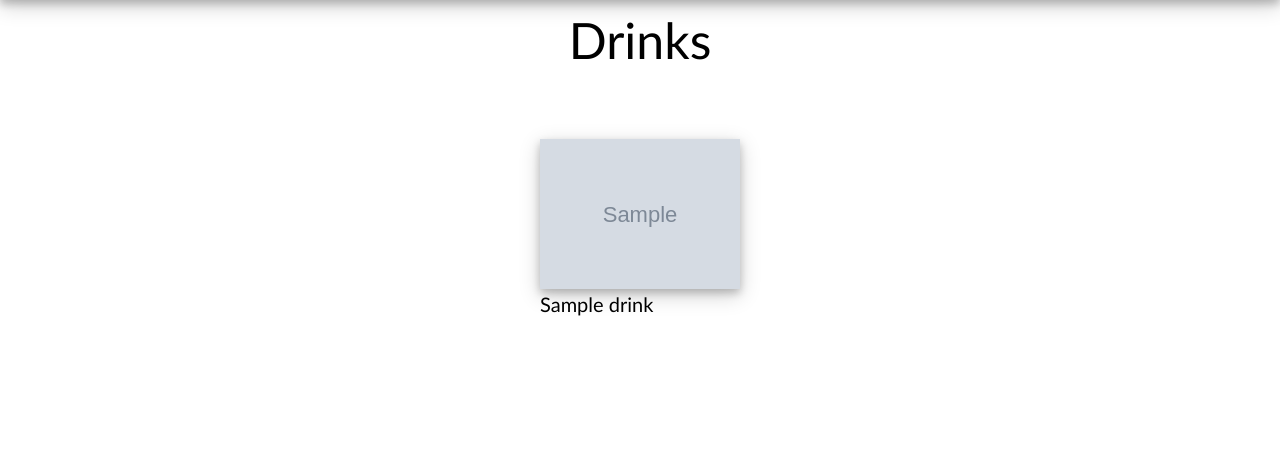
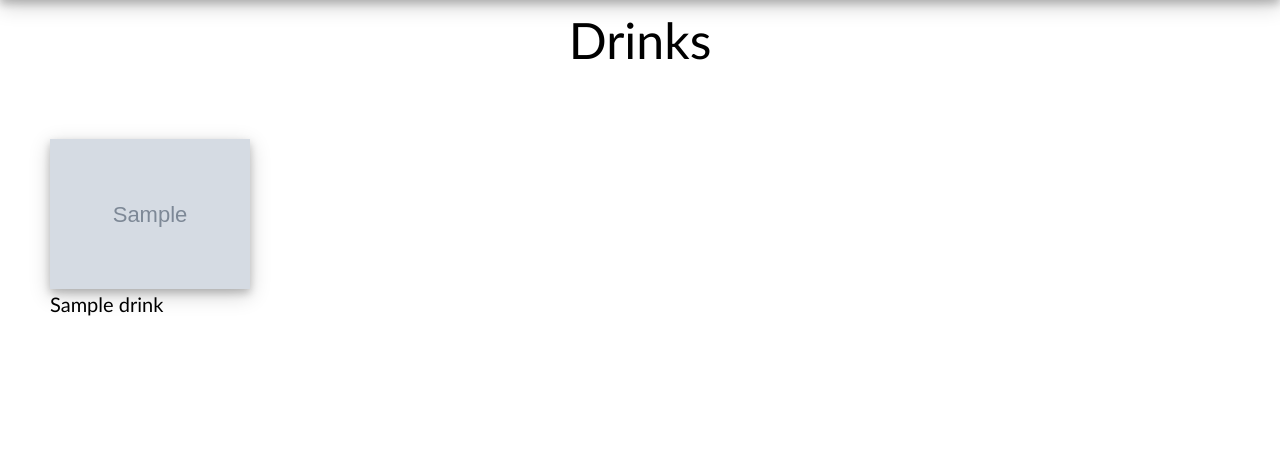
Before and after one commit to wkrause1/sweet-savory-website, a Django app: page /drinks/ in a window 1280 px wide. Shown: the part 960-1430 px from the top of the page. Run offline with Django 3.2, Linux system fonts and the light colour scheme; tables that the repository leaves empty hold one stand-in row (values such as "Sample post"); grey boxes marked "Sample" are stand-in pictures.

Commit message:
Change js

```diff
--- a/donuts/templates/donuts/base.html
+++ b/donuts/templates/donuts/base.html
@@ -12,7 +12,7 @@
             flex-flow: row wrap;
             padding: 50px;
             align-items: center;
-            justify-content: space-evenly;
+            justify-content: space-between;
 
         }
         .product-description {
```
